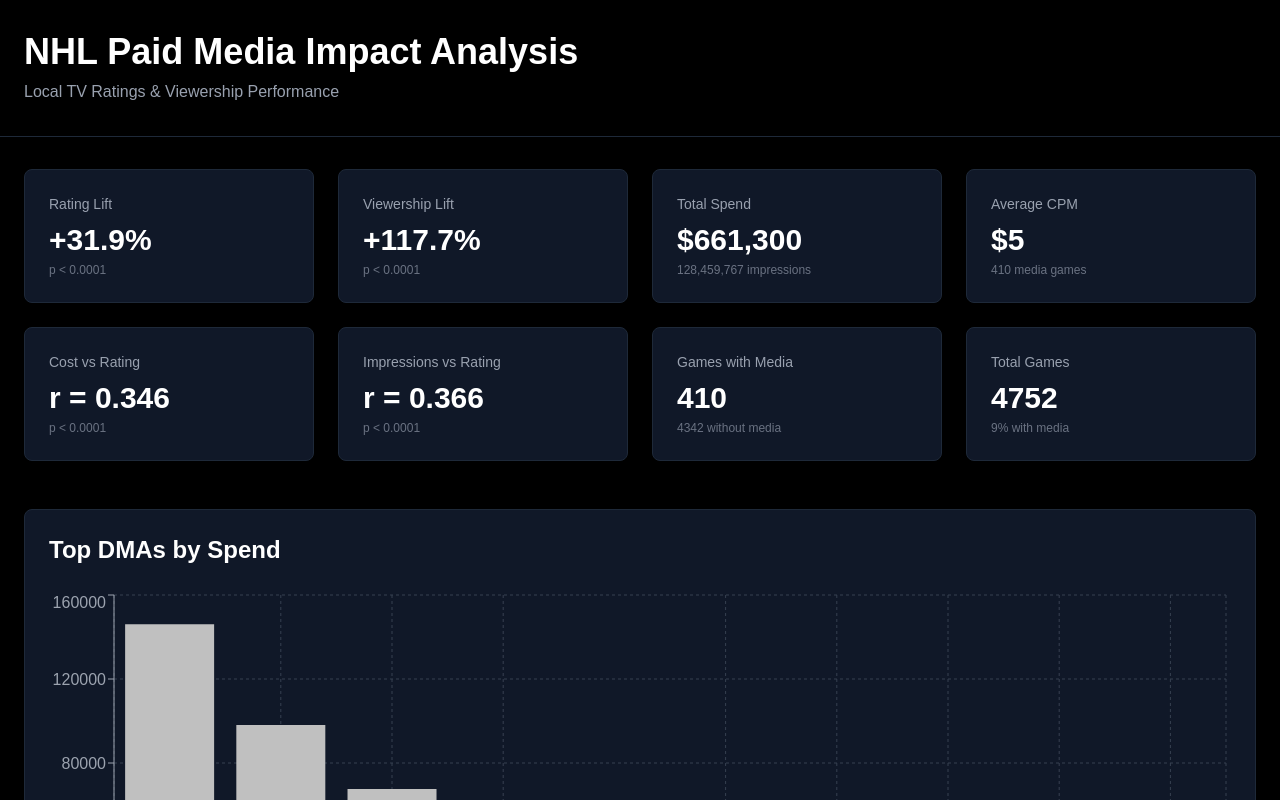
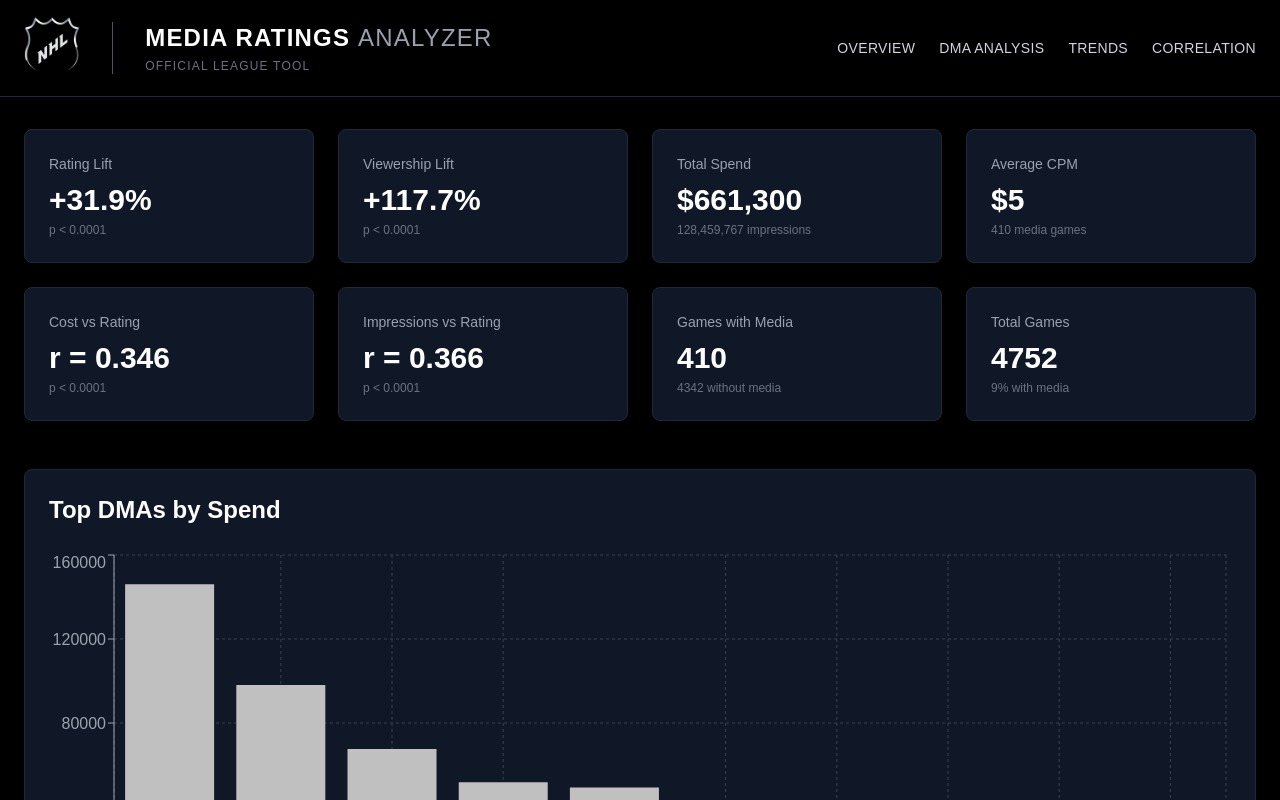
Before and after one commit to briankerman/nhl-ratings-dashboard, a Next.js app: page / in a window 1280 px wide. Shown: the top 800 px of the page. Built offline with nearby package versions, Linux system fonts and the light colour scheme.

Commit message:
feat: update header design with NHL branding and navigation

```diff
--- a/components/ChartSection.tsx
+++ b/components/ChartSection.tsx
@@ -32,9 +32,9 @@
   }));
 
   return (
-    <div className="space-y-12">
+    <div className="space-y-12 mt-12">
       {/* Top DMAs by Spend */}
-      <div className="bg-gray-900 rounded-lg p-6 border border-gray-800">
+      <div id="dma-analysis" className="bg-gray-900 rounded-lg p-6 border border-gray-800 scroll-mt-24">
         <h2 className="text-2xl font-bold mb-6">Top DMAs by Spend</h2>
         <ResponsiveContainer width="100%" height={400}>
           <BarChart data={dmaChartData}>
@@ -52,7 +52,7 @@
       </div>
 
       {/* Performance by Date */}
-      <div className="bg-gray-900 rounded-lg p-6 border border-gray-800">
+      <div id="trends" className="bg-gray-900 rounded-lg p-6 border border-gray-800 scroll-mt-24">
         <h2 className="text-2xl font-bold mb-6">Performance Over Time</h2>
         <ResponsiveContainer width="100%" height={400}>
           <BarChart data={dateChartData}>
@@ -71,7 +71,7 @@
       </div>
 
       {/* Cost vs Rating Scatter */}
-      <div className="bg-gray-900 rounded-lg p-6 border border-gray-800">
+      <div id="correlation" className="bg-gray-900 rounded-lg p-6 border border-gray-800 scroll-mt-24">
         <h2 className="text-2xl font-bold mb-6">Cost vs Rating Correlation</h2>
         <ResponsiveContainer width="100%" height={400}>
           <ScatterChart>
--- a/components/Dashboard.tsx
+++ b/components/Dashboard.tsx
@@ -53,13 +53,58 @@
     );
   }
 
+  const scrollToSection = (sectionId: string) => {
+    const element = document.getElementById(sectionId);
+    if (element) {
+      element.scrollIntoView({ behavior: 'smooth', block: 'start' });
+    }
+  };
+
   return (
     <div className="min-h-screen bg-black text-white">
       {/* Header */}
-      <header className="border-b border-gray-800">
-        <div className="container mx-auto px-6 py-8">
-          <h1 className="text-4xl font-bold">NHL Paid Media Impact Analysis</h1>
-          <p className="text-gray-400 mt-2">Local TV Ratings & Viewership Performance</p>
+      <header className="bg-black border-b border-gray-800">
+        <div className="max-w-7xl mx-auto px-6 py-4">
+          <div className="flex items-center justify-between">
+            {/* Logo and Title */}
+            <div className="flex items-center gap-8">
+              <img src="/nhl-logo.png" alt="NHL" className="h-16 w-auto" />
+              <div className="border-l border-gray-600 pl-8">
+                <h1 className="text-2xl font-bold tracking-wider">
+                  MEDIA RATINGS <span className="font-light text-gray-400">ANALYZER</span>
+                </h1>
+                <p className="text-xs text-gray-500 uppercase tracking-widest mt-1">Official League Tool</p>
+              </div>
+            </div>
+
+            {/* Navigation */}
+            <nav className="flex gap-6">
+              <button
+                onClick={() => scrollToSection('metrics')}
+                className="text-sm text-gray-300 hover:text-white transition-colors uppercase tracking-wide"
+              >
+                Overview
+              </button>
+              <button
+                onClick={() => scrollToSection('dma-analysis')}
+                className="text-sm text-gray-300 hover:text-white transition-colors uppercase tracking-wide"
+              >
+                DMA Analysis
+              </button>
+              <button
+                onClick={() => scrollToSection('trends')}
+                className="text-sm text-gray-300 hover:text-white transition-colors uppercase tracking-wide"
+              >
+                Trends
+              </button>
+              <button
+                onClick={() => scrollToSection('correlation')}
+                className="text-sm text-gray-300 hover:text-white transition-colors uppercase tracking-wide"
+              >
+                Correlation
+              </button>
+            </nav>
+          </div>
         </div>
       </header>
 
@@ -67,7 +112,9 @@
       <main className="container mx-auto px-6 py-8">
         {data && data.analysis && (
           <>
-            <MetricsGrid analysis={data.analysis} />
+            <div id="metrics">
+              <MetricsGrid analysis={data.analysis} />
+            </div>
             <ChartSection
               unified={data.unified}
               byDMA={data.byDMA}
```
Also changed, not shown: public/nhl-logo.png (added).
